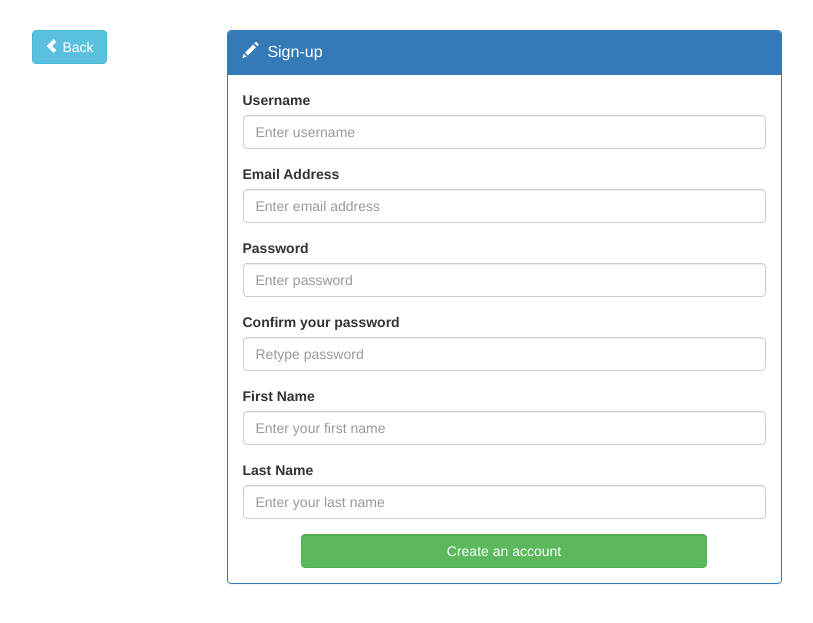
After one commit to matthewdeeco/todolist-meowstic, a Django app: page /signup/ in a window 1280 px wide. The commit adds this page. Shown: the top 623 px of the page, without its empty margins (136-949 px from the left). Run offline with Django 3.2, Linux system fonts and the light colour scheme; some libraries are stand-ins or nearby versions.

Commit message:
create and test sign-up functionality

```diff
--- a/cs260/urls.py
+++ b/cs260/urls.py
@@ -3,6 +3,7 @@ from django.contrib import admin
 
 urlpatterns = patterns('',
     url(r'^$', 'todo.views.index_page', name='index'),
+    url(r'^signup/', 'todo.views.signup_page', name='signup'),
     url(r'^login/', 'todo.views.login_page', name='login'),
     url(r'^logout', 'todo.views.logout_page', name='logout'),
     url(r'^home/new_item$', 'todo.views.new_item', name='new_item'),
--- a/todo/static/custom.css
+++ b/todo/static/custom.css
@@ -4,7 +4,7 @@ input[type=checkbox] {
 	-o-transform: scale(1.2,1.2);
 }
 
-label {
+label .item_text {
 	font-weight: normal;
 }
 
--- a/todo/templates/base.html
+++ b/todo/templates/base.html
@@ -1,7 +1,7 @@
 <html lang="en">
 
 <head>
-    <title>To-Do List</title>
+    <title>To-Do List Meowstic</title>
     <meta name="viewport" content="width=device-width, initial-scale=1.0">
 
     <link href="/static/bootstrap/css/bootstrap.min.css" rel="stylesheet" media="screen">
--- a/todo/templates/login.html
+++ b/todo/templates/login.html
@@ -6,7 +6,9 @@
 	<div class="col-md-6 col-md-offset-3">
 		<div class="panel panel-primary">
 			<div class="panel-heading">
-				<div class="panel-title">Log-in</div>
+				<div class="panel-title">
+					<span class="glyphicon glyphicon-log-in"></span> &nbsp; Log-in
+				</div>
 			</div>
 			<div class="panel-body">
 				<form method="POST" role="form" class="form-horizontal">
@@ -25,6 +27,7 @@
 					<div class="form-group">
 						<div class="col-sm-offset-2 col-sm-10">
 							<button type="submit" class="btn btn-info" id="submit_btn">Log-in</button>
+							<a href="/signup" id="signup" class="btn btn-success">Sign-up</a>
 						</div>
 					</div>
 					{% csrf_token %}
--- /dev/null
+++ b/todo/templates/signup.html
@@ -0,0 +1,65 @@
+{% extends 'base.html' %}
+
+{% block body %}
+
+<div class="row voffset4">
+
+	<div class="col-md-2 col-md-push-1">
+		<a href="/home" id="logout" class="btn btn-info">
+			<span class="glyphicon glyphicon-chevron-left"></span>&nbsp;Back
+		</a>
+	</div>
+
+	{% if errors %}
+	<div class="alert alert-danger col-md-3 pull-right voffset6" role="alert">
+		{% for error in errors %}
+			<span class="glyphicon glyphicon-exclamation-sign" aria-hidden="true"></span> {{error}} <br>
+		{% endfor %}
+	</div>
+	{% endif %}
+	<div class="col-md-6 col-md-offset-1">
+		<div class="panel panel-primary">
+			<div class="panel-heading">
+				<div class="panel-title">
+					<span class="glyphicon glyphicon-pencil"></span>&nbsp; Sign-up
+				</div>
+			</div>
+			<div class="panel-body">
+				<form method="POST" role="form">
+					<div class="form-group">
+						<label for="username">Username</label>
+						<input type="text" class="form-control" id="username" name="username" placeholder="Enter username" value="{{username}}"/>
+					</div>
+					<div class="form-group">
+						<label for="email">Email Address</label>
+						<input class="form-control" type="text" id="email" name="email" placeholder="Enter email address" value="{{email}}"/>
+					</div>
+					<div class="form-group">
+						<label for="password1">Password</label>
+						<input class="form-control" type="password" id="password1" name="password1" placeholder="Enter password"/>
+					</div>
+					<div class="form-group">
+						<label for="password2">Confirm your password</label>
+						<input class="form-control" type="password" id="password2" name="password2" placeholder="Retype password"/>
+					</div>
+					<div class="form-group">
+						<label for="first_name">First Name</label>
+						<input class="form-control" type="text" id="fist_name" name="first_name" placeholder="Enter your first name" value="{{first_name}}"/>
+					</div>
+					<div class="form-group">
+						<label for="last_name">Last Name</label>
+						<input class="form-control" type="text" id="last_name" name="last_name" placeholder="Enter your last name" value="{{last_name}}"/>
+					</div>
+					<div class="form-group">
+						<div class="col-sm-offset-1 col-sm-10">
+							<button type="submit" class="btn btn-success form-control" id="submit_btn">Create an account</button>
+						</div>
+					</div>
+					{% csrf_token %}
+				</form>
+			</div>
+		</div>
+	</div>
+</div>
+
+{% endblock %}
--- a/todo/views.py
+++ b/todo/views.py
@@ -1,8 +1,10 @@
 from django.shortcuts import render, redirect, render_to_response
 from django.http import HttpResponse
 from django.contrib.auth import authenticate, login, logout
+from django.contrib.auth.models import User
 from django.contrib.auth.decorators import login_required
 from datetime import date
+from django.core.exceptions import ObjectDoesNotExist
 from django.db.models import Q
 
 from todo.models import Item
@@ -25,6 +27,43 @@ def login_page(request):
 			return render(request, 'login.html')
 	else:
 		return render(request, 'login.html')
+
+def signup_page(request):
+	if request.method == 'POST':
+		username = request.POST.get('username')
+		password1 = request.POST.get('password1')
+		password2 = request.POST.get('password2')
+		email = request.POST.get('email')
+		first_name = request.POST.get('first_name')
+		last_name = request.POST.get('last_name')
+
+		errors = list()
+		# Check if username is already taken
+		try:
+			user = User.objects.get(username=username)
+			errors.append('Username {} is already taken'.format(username))
+		except ObjectDoesNotExist:
+			pass
+		if not username:
+			errors.append('Username cannot be blank')
+		if not password1 and not password2:
+			errors.append('Password cannot be blank')
+		if password1 != password2:
+			errors.append('Passwords do not match')
+		if not email:
+			errors.append('Email address cannot be blank')
+		if not first_name:
+			errors.append('First name cannot be blank')
+		if not last_name:
+			errors.append('Last name cannot be blank')
+
+		if not errors:
+			User.objects.create_user(username=username, password=password1, email=email, first_name=first_name, last_name=last_name)
+			return render(request, 'signup_success.html')
+		else:
+			return render(request, 'signup.html', {'errors' : errors, 'username':username, 'email':email, 'first_name':first_name, 'last_name':last_name})
+	else:
+		return render(request, 'signup.html')
 
 @login_required
 def home_page(request):
```
Also changed, not shown: todo/templates/home.html (+12 -4 lines), todo/templates/signup_success.html (added, +29 -0 lines), todo/unittest/test_index_page.py (+57 -0 lines).
